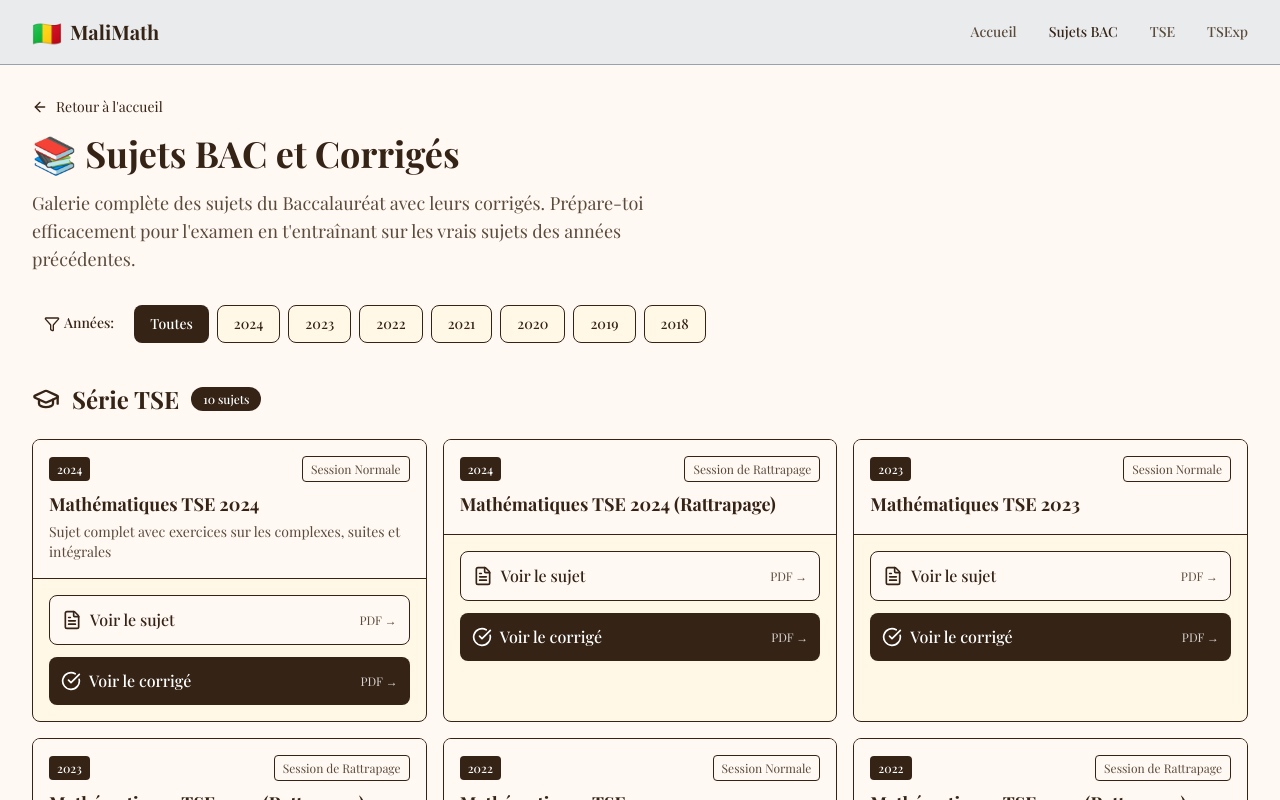
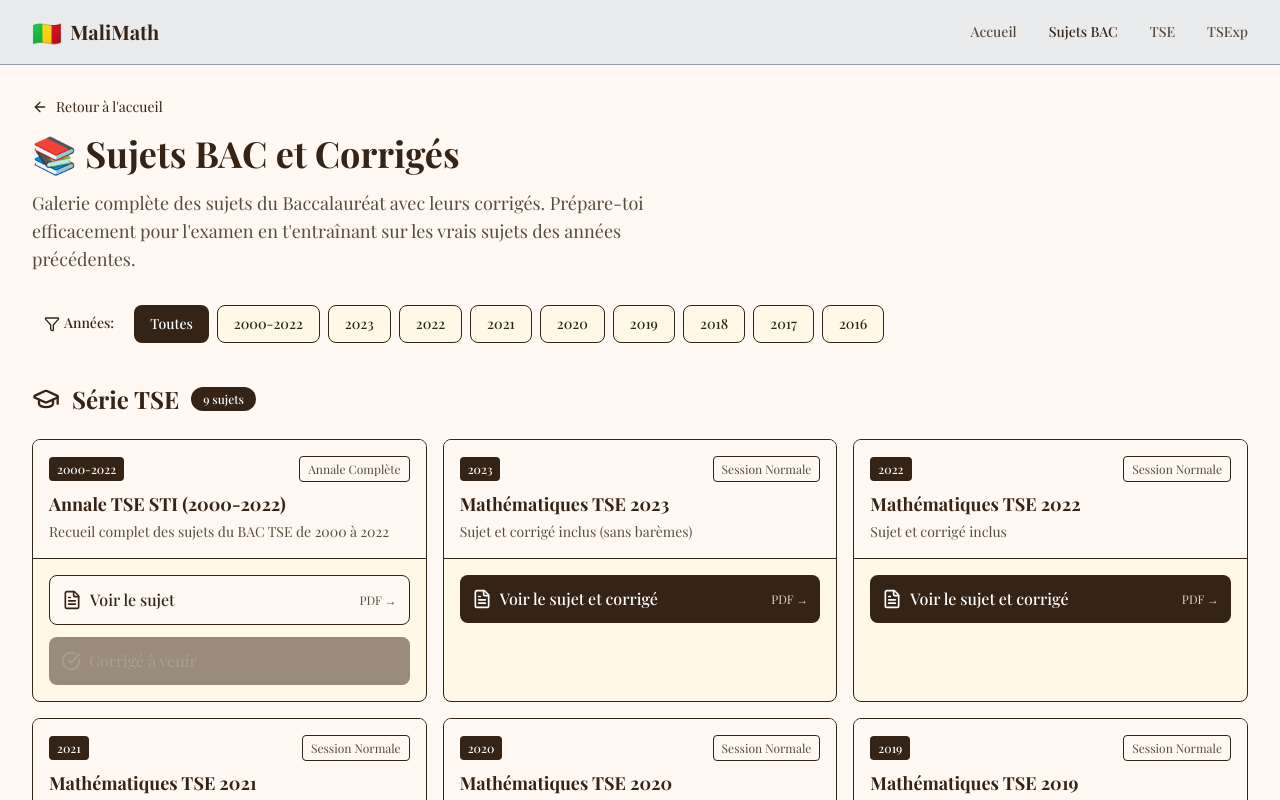
Before and after one commit to samuelmodebusinessman-droid/bacmali, a Next.js app: page /sujets in a window 1280 px wide. Shown: the top 800 px of the page. Built offline with nearby package versions, Linux system fonts and the light colour scheme.

Commit message:
Update BAC subjects with official BKalan URLs 2016-2023 + annale complete

```diff
--- a/app/sujets/page.tsx
+++ b/app/sujets/page.tsx
@@ -12,201 +12,173 @@ interface SujetBAC {
   id: string;
   annee: string;
   serie: SerieType;
-  session: string; // 'normale' | 'rattrapage'
+  session: string;
   titre: string;
   pdfSujetUrl: string;
   pdfCorrigeUrl?: string;
   description?: string;
+  isCombined?: boolean; // true si sujet et corrigé sont dans le même PDF
 }
 
 const sujetsBAC: SujetBAC[] = [
   // TSE
   {
-    id: 'tse-2024-normale',
-    annee: '2024',
+    id: 'tse-annale-2000-2022',
+    annee: '2000-2022',
     serie: 'TSE',
-    session: 'Session Normale',
-    titre: 'Mathématiques TSE 2024',
-    pdfSujetUrl: 'https://bkalan.ml/api/files/mathematiques/12-STI-TSE/SUJETS-BAC/2024-session-normale.pdf',
-    pdfCorrigeUrl: 'https://bkalan.ml/api/files/mathematiques/12-STI-TSE/CORRIGES-BAC/2024-session-normale-corrige.pdf',
-    description: 'Sujet complet avec exercices sur les complexes, suites et intégrales',
+    session: 'Annale Complète',
+    titre: 'Annale TSE STI (2000-2022)',
+    pdfSujetUrl: 'https://bkalan.ml/api/files/mathematiques/12-TSE/annale-tse-sti-maths-2000-2022.pdf',
+    description: 'Recueil complet des sujets du BAC TSE de 2000 à 2022',
   },
   {
-    id: 'tse-2024-rattrapage',
-    annee: '2024',
-    serie: 'TSE',
-    session: 'Session de Rattrapage',
-    titre: 'Mathématiques TSE 2024 (Rattrapage)',
-    pdfSujetUrl: 'https://bkalan.ml/api/files/mathematiques/12-STI-TSE/SUJETS-BAC/2024-session-rattrapage.pdf',
-    pdfCorrigeUrl: 'https://bkalan.ml/api/files/mathematiques/12-STI-TSE/CORRIGES-BAC/2024-session-rattrapage-corrige.pdf',
-  },
-  {
-    id: 'tse-2023-normale',
+    id: 'tse-2023',
     annee: '2023',
     serie: 'TSE',
     session: 'Session Normale',
     titre: 'Mathématiques TSE 2023',
-    pdfSujetUrl: 'https://bkalan.ml/api/files/mathematiques/12-STI-TSE/SUJETS-BAC/2023-session-normale.pdf',
-    pdfCorrigeUrl: 'https://bkalan.ml/api/files/mathematiques/12-STI-TSE/CORRIGES-BAC/2023-session-normale-corrige.pdf',
+    pdfSujetUrl: 'https://bkalan.ml/api/files/mathematiques/12-STI-TSE/BAC/CORRIGE-BAC-2023-TSE-STI-SANS-BAREMES.pdf',
+    isCombined: true,
+    description: 'Sujet et corrigé inclus (sans barèmes)',
   },
   {
-    id: 'tse-2023-rattrapage',
-    annee: '2023',
-    serie: 'TSE',
-    session: 'Session de Rattrapage',
-    titre: 'Mathématiques TSE 2023 (Rattrapage)',
-    pdfSujetUrl: 'https://bkalan.ml/api/files/mathematiques/12-STI-TSE/SUJETS-BAC/2023-session-rattrapage.pdf',
-    pdfCorrigeUrl: 'https://bkalan.ml/api/files/mathematiques/12-STI-TSE/CORRIGES-BAC/2023-session-rattrapage-corrige.pdf',
-  },
-  {
-    id: 'tse-2022-normale',
+    id: 'tse-2022',
     annee: '2022',
     serie: 'TSE',
     session: 'Session Normale',
     titre: 'Mathématiques TSE 2022',
-    pdfSujetUrl: 'https://bkalan.ml/api/files/mathematiques/12-STI-TSE/SUJETS-BAC/2022-session-normale.pdf',
-    pdfCorrigeUrl: 'https://bkalan.ml/api/files/mathematiques/12-STI-TSE/CORRIGES-BAC/2022-session-normale-corrige.pdf',
+    pdfSujetUrl: 'https://bkalan.ml/api/files/mathematiques/12-STI-TSE/BAC/TSE-STI-BAC-2022.pdf',
+    isCombined: true,
+    description: 'Sujet et corrigé inclus',
   },
   {
-    id: 'tse-2022-rattrapage',
-    annee: '2022',
-    serie: 'TSE',
-    session: 'Session de Rattrapage',
-    titre: 'Mathématiques TSE 2022 (Rattrapage)',
-    pdfSujetUrl: 'https://bkalan.ml/api/files/mathematiques/12-STI-TSE/SUJETS-BAC/2022-session-rattrapage.pdf',
-    pdfCorrigeUrl: 'https://bkalan.ml/api/files/mathematiques/12-STI-TSE/CORRIGES-BAC/2022-session-rattrapage-corrige.pdf',
-  },
-  {
-    id: 'tse-2021-normale',
+    id: 'tse-2021',
     annee: '2021',
     serie: 'TSE',
     session: 'Session Normale',
     titre: 'Mathématiques TSE 2021',
-    pdfSujetUrl: 'https://bkalan.ml/api/files/mathematiques/12-STI-TSE/SUJETS-BAC/2021-session-normale.pdf',
-    pdfCorrigeUrl: 'https://bkalan.ml/api/files/mathematiques/12-STI-TSE/CORRIGES-BAC/2021-session-normale-corrige.pdf',
+    pdfSujetUrl: 'https://bkalan.ml/api/files/mathematiques/12-STI-TSE/BAC/CORRIGE-TSE-STI-BAC-2021.pdf',
+    description: 'Corrigé du BAC 2021',
   },
   {
-    id: 'tse-2020-normale',
+    id: 'tse-2020',
     annee: '2020',
     serie: 'TSE',
     session: 'Session Normale',
     titre: 'Mathématiques TSE 2020',
-    pdfSujetUrl: 'https://bkalan.ml/api/files/mathematiques/12-STI-TSE/SUJETS-BAC/2020-session-normale.pdf',
-    pdfCorrigeUrl: 'https://bkalan.ml/api/files/mathematiques/12-STI-TSE/CORRIGES-BAC/2020-session-normale-corrige.pdf',
+    pdfSujetUrl: 'https://bkalan.ml/api/files/mathematiques/12-STI-TSE/BAC/BAC-TSE-STI-MATH-2020-correction.pdf',
+    description: 'Sujet et corrigé',
   },
   {
-    id: 'tse-2019-normale',
+    id: 'tse-2019',
     annee: '2019',
     serie: 'TSE',
     session: 'Session Normale',
     titre: 'Mathématiques TSE 2019',
-    pdfSujetUrl: 'https://bkalan.ml/api/files/mathematiques/12-STI-TSE/SUJETS-BAC/2019-session-normale.pdf',
-    pdfCorrigeUrl: 'https://bkalan.ml/api/files/mathematiques/12-STI-TSE/CORRIGES-BAC/2019-session-normale-corrige.pdf',
+    pdfSujetUrl: 'https://bkalan.ml/api/files/mathematiques/12-TSE/BAC-TSE-TSI-MATH-2019-correction.pdf',
+    isCombined: true,
+    description: 'Sujet et corrigé inclus',
   },
   {
-    id: 'tse-2018-normale',
+    id: 'tse-2018',
     annee: '2018',
     serie: 'TSE',
     session: 'Session Normale',
     titre: 'Mathématiques TSE 2018',
-    pdfSujetUrl: 'https://bkalan.ml/api/files/mathematiques/12-STI-TSE/SUJETS-BAC/2018-session-normale.pdf',
-    pdfCorrigeUrl: 'https://bkalan.ml/api/files/mathematiques/12-STI-TSE/CORRIGES-BAC/2018-session-normale-corrige.pdf',
+    pdfSujetUrl: 'https://bkalan.ml/api/files/mathematiques/12-TSE/BAC-TSE-TSI-MATH-2018-correction.pdf',
+    isCombined: true,
+    description: 'Sujet et corrigé inclus',
+  },
+  {
+    id: 'tse-2017',
+    annee: '2017',
+    serie: 'TSE',
+    session: 'Session Normale',
+    titre: 'Mathématiques TSE 2017',
+    pdfSujetUrl: 'https://bkalan.ml/api/files/mathematiques/12-TSE/BAC-TSE-TSI-MATH-2017-correction.pdf',
+    isCombined: true,
+    description: 'Sujet et corrigé inclus',
+  },
+  {
+    id: 'tse-2016',
+    annee: '2016',
+    serie: 'TSE',
+    session: 'Session Normale',
+    titre: 'Mathématiques TSE 2016',
+    pdfSujetUrl: 'https://bkalan.ml/api/files/mathematiques/12-TSE/BAC-TSE-TSI-MATH-2016-correction.pdf',
+    isCombined: true,
+    description: 'Sujet et corrigé inclus',
   },
   // TSExp
   {
-    id: 'tsexp-2024-normale',
-    annee: '2024',
+    id: 'tsexp-recueil',
+    annee: 'TSE/TSExp',
     serie: 'TSExp',
-    session: 'Session Normale',
-    titre: 'Mathématiques TSExp 2024',
-    pdfSujetUrl: 'https://bkalan.ml/api/files/mathematiques/12-SCIENCES-EXPERIMENTALES-TSEXP/SUJETS-BAC/2024-session-normale.pdf',
-    pdfCorrigeUrl: 'https://bkalan.ml/api/files/mathematiques/12-SCIENCES-EXPERIMENTALES-TSEXP/CORRIGES-BAC/2024-session-normale-corrige.pdf',
+    session: 'Recueil Complet',
+    titre: 'Recueil MaliMath TSE/TSExp',
+    pdfSujetUrl: 'https://bkalan.ml/api/files/mathematiques/12-TSE-TSEXP/Recueil-d\'exercices-de-mathematiques-TSE-TSEXP-MaliMath.pdf',
+    description: 'Recueil d\'exercices de mathématiques pour TSE et TSExp',
   },
   {
-    id: 'tsexp-2024-rattrapage',
-    annee: '2024',
-    serie: 'TSExp',
-    session: 'Session de Rattrapage',
-    titre: 'Mathématiques TSExp 2024 (Rattrapage)',
-    pdfSujetUrl: 'https://bkalan.ml/api/files/mathematiques/12-SCIENCES-EXPERIMENTALES-TSEXP/SUJETS-BAC/2024-session-rattrapage.pdf',
-    pdfCorrigeUrl: 'https://bkalan.ml/api/files/mathematiques/12-SCIENCES-EXPERIMENTALES-TSEXP/CORRIGES-BAC/2024-session-rattrapage-corrige.pdf',
-  },
-  {
-    id: 'tsexp-2023-normale',
+    id: 'tsexp-2023',
     annee: '2023',
     serie: 'TSExp',
     session: 'Session Normale',
     titre: 'Mathématiques TSExp 2023',
-    pdfSujetUrl: 'https://bkalan.ml/api/files/mathematiques/12-SCIENCES-EXPERIMENTALES-TSEXP/SUJETS-BAC/2023-session-normale.pdf',
-    pdfCorrigeUrl: 'https://bkalan.ml/api/files/mathematiques/12-SCIENCES-EXPERIMENTALES-TSEXP/CORRIGES-BAC/2023-session-normale-corrige.pdf',
+    pdfSujetUrl: 'https://bkalan.ml/api/files/mathematiques/12-SCIENCES-EXPERIMENTALES-TSEXP/BAC/BAC-TSEXP-2023.pdf',
+    isCombined: true,
+    description: 'Sujet et corrigé inclus',
   },
   {
-    id: 'tsexp-2023-rattrapage',
-    annee: '2023',
-    serie: 'TSExp',
-    session: 'Session de Rattrapage',
-    titre: 'Mathématiques TSExp 2023 (Rattrapage)',
-    pdfSujetUrl: 'https://bkalan.ml/api/files/mathematiques/12-SCIENCES-EXPERIMENTALES-TSEXP/SUJETS-BAC/2023-session-rattrapage.pdf',
-    pdfCorrigeUrl: 'https://bkalan.ml/api/files/mathematiques/12-SCIENCES-EXPERIMENTALES-TSEXP/CORRIGES-BAC/2023-session-rattrapage-corrige.pdf',
-  },
-  {
-    id: 'tsexp-2022-normale',
+    id: 'tsexp-2022',
     annee: '2022',
     serie: 'TSExp',
     session: 'Session Normale',
     titre: 'Mathématiques TSExp 2022',
-    pdfSujetUrl: 'https://bkalan.ml/api/files/mathematiques/12-SCIENCES-EXPERIMENTALES-TSEXP/SUJETS-BAC/2022-session-normale.pdf',
-    pdfCorrigeUrl: 'https://bkalan.ml/api/files/mathematiques/12-SCIENCES-EXPERIMENTALES-TSEXP/CORRIGES-BAC/2022-session-normale-corrige.pdf',
+    pdfSujetUrl: 'https://bkalan.ml/api/files/mathematiques/12-SCIENCES-EXPERIMENTALES-TSEXP/BAC/TSexp-BAC-2022.pdf',
+    isCombined: true,
+    description: 'Sujet et corrigé inclus',
   },
   {
-    id: 'tsexp-2022-rattrapage',
-    annee: '2022',
-    serie: 'TSExp',
-    session: 'Session de Rattrapage',
-    titre: 'Mathématiques TSExp 2022 (Rattrapage)',
-    pdfSujetUrl: 'https://bkalan.ml/api/files/mathematiques/12-SCIENCES-EXPERIMENTALES-TSEXP/SUJETS-BAC/2022-session-rattrapage.pdf',
-    pdfCorrigeUrl: 'https://bkalan.ml/api/files/mathematiques/12-SCIENCES-EXPERIMENTALES-TSEXP/CORRIGES-BAC/2022-session-rattrapage-corrige.pdf',
-  },
-  {
-    id: 'tsexp-2021-normale',
-    annee: '2021',
-    serie: 'TSExp',
-    session: 'Session Normale',
-    titre: 'Mathématiques TSExp 2021',
-    pdfSujetUrl: 'https://bkalan.ml/api/files/mathematiques/12-SCIENCES-EXPERIMENTALES-TSEXP/SUJETS-BAC/2021-session-normale.pdf',
-    pdfCorrigeUrl: 'https://bkalan.ml/api/files/mathematiques/12-SCIENCES-EXPERIMENTALES-TSEXP/CORRIGES-BAC/2021-session-normale-corrige.pdf',
-  },
-  {
-    id: 'tsexp-2020-normale',
+    id: 'tsexp-2020',
     annee: '2020',
     serie: 'TSExp',
     session: 'Session Normale',
     titre: 'Mathématiques TSExp 2020',
-    pdfSujetUrl: 'https://bkalan.ml/api/files/mathematiques/12-SCIENCES-EXPERIMENTALES-TSEXP/SUJETS-BAC/2020-session-normale.pdf',
-    pdfCorrigeUrl: 'https://bkalan.ml/api/files/mathematiques/12-SCIENCES-EXPERIMENTALES-TSEXP/CORRIGES-BAC/2020-session-normale-corrige.pdf',
+    pdfSujetUrl: 'https://bkalan.ml/api/files/mathematiques/12-SCIENCES-EXPERIMENTALES-TSEXP/BAC/BAC-TSExp-MATH-2020-correction.pdf',
+    description: 'Sujet et corrigé',
   },
   {
-    id: 'tsexp-2019-normale',
-    annee: '2019',
-    serie: 'TSExp',
-    session: 'Session Normale',
-    titre: 'Mathématiques TSExp 2019',
-    pdfSujetUrl: 'https://bkalan.ml/api/files/mathematiques/12-SCIENCES-EXPERIMENTALES-TSEXP/SUJETS-BAC/2019-session-normale.pdf',
-    pdfCorrigeUrl: 'https://bkalan.ml/api/files/mathematiques/12-SCIENCES-EXPERIMENTALES-TSEXP/CORRIGES-BAC/2019-session-normale-corrige.pdf',
-  },
-  {
-    id: 'tsexp-2018-normale',
+    id: 'tsexp-2018',
     annee: '2018',
     serie: 'TSExp',
     session: 'Session Normale',
     titre: 'Mathématiques TSExp 2018',
-    pdfSujetUrl: 'https://bkalan.ml/api/files/mathematiques/12-SCIENCES-EXPERIMENTALES-TSEXP/SUJETS-BAC/2018-session-normale.pdf',
-    pdfCorrigeUrl: 'https://bkalan.ml/api/files/mathematiques/12-SCIENCES-EXPERIMENTALES-TSEXP/CORRIGES-BAC/2018-session-normale-corrige.pdf',
+    pdfSujetUrl: 'https://bkalan.ml/api/files/mathematiques/12-TSEXP/BAC-TSEXP-MATH-2018-correction.pdf',
+    description: 'Sujet et corrigé',
+  },
+  {
+    id: 'tsexp-2017',
+    annee: '2017',
+    serie: 'TSExp',
+    session: 'Session Normale',
+    titre: 'Mathématiques TSExp 2017',
+    pdfSujetUrl: 'https://bkalan.ml/api/files/mathematiques/12-TSEXP/BAC-TSEXP-MATH-2017-correction.pdf',
+    description: 'Sujet et corrigé',
+  },
+  {
+    id: 'tsexp-2016',
+    annee: '2016',
+    serie: 'TSExp',
+    session: 'Session Normale',
+    titre: 'Mathématiques TSExp 2016',
+    pdfSujetUrl: 'https://bkalan.ml/api/files/mathematiques/12-TSEXP/BAC-TSEXP-MATH-2016-correction.pdf',
+    description: 'Sujet et corrigé',
   },
 ];
 
 export default function SujetsBACPage() {
-  const annees = ['2024', '2023', '2022', '2021', '2020', '2019', '2018'];
+  const annees = ['2000-2022', '2023', '2022', '2021', '2020', '2019', '2018', '2017', '2016'];
   const series: SerieType[] = ['TSE', 'TSExp'];
 
   return (
@@ -309,7 +281,26 @@ export default function SujetsBACPage() {
 
                   {/* Actions */}
                   <div className="p-4 space-y-3">
-                    {/* Sujet */}
+                    {sujet.isCombined ? (
+                      /* Fichier combiné : Sujet + Corrigé dans un seul PDF */
+                      <a
+                        href={sujet.pdfSujetUrl}
+                        target="_blank"
+                        rel="noopener noreferrer"
+                        className="flex items-center justify-between p-3 rounded-lg hover:opacity-90 transition-opacity"
+                        style={{ backgroundColor: '#352315' }}
+                      >
+                        <div className="flex items-center gap-2">
+                          <FileText size={20} className="text-white" />
+                          <span className="font-medium text-white">
+                            Voir le sujet et corrigé
+                          </span>
+                        </div>
+                        <span className="text-xs text-white/80">PDF →</span>
+                      </a>
+                    ) : (
+                      /* Fichiers séparés : Sujet et Corrigé séparés */
+                      <>
                         <a
                           href={sujet.pdfSujetUrl}
                           target="_blank"
@@ -329,7 +320,6 @@ export default function SujetsBACPage() {
                           <span className="text-xs" style={{ color: '#5a4a3a' }}>PDF →</span>
                         </a>
 
-                    {/* Corrigé */}
                         {sujet.pdfCorrigeUrl ? (
                           <a
                             href={sujet.pdfCorrigeUrl}
@@ -358,6 +348,8 @@ export default function SujetsBACPage() {
                               </span>
                             </div>
                           </div>
+                        )}
+                      </>
                     )}
                   </div>
                 </div>
```
Lines whose indentation alone changed are shown as unchanged.
